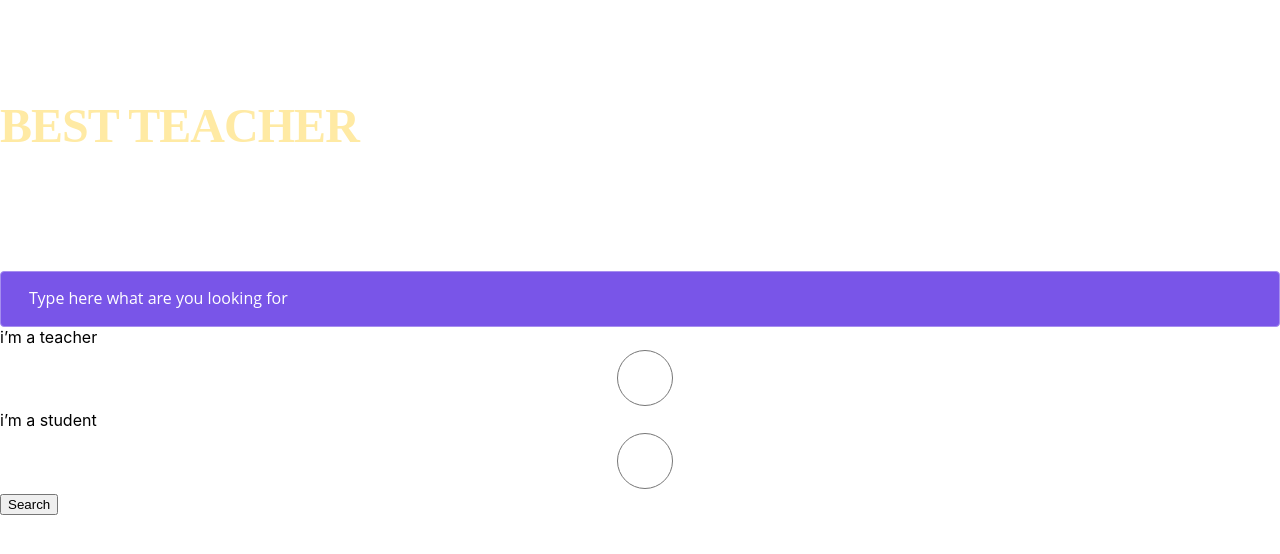
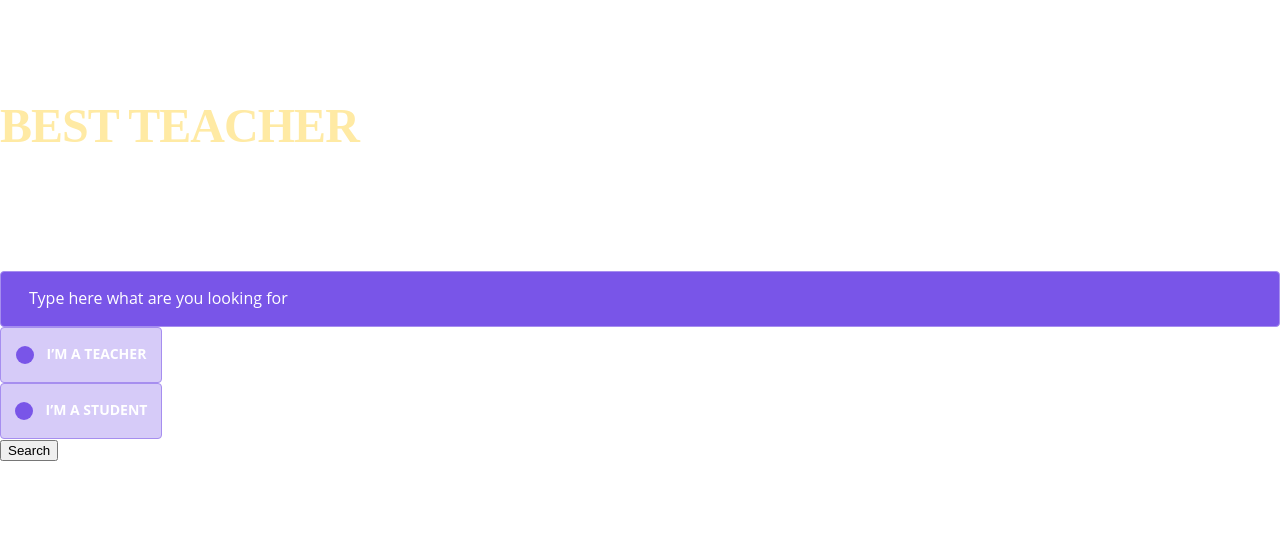
Before and after one commit to Rezende123/eduick, a Next.js app: page /Landing/components/FindBestTeacher/FindBestTeacher.component in a window 1280 px wide. Shown: the top 554 px of the page. Built offline with nearby package versions, Linux system fonts and the light colour scheme.

Commit message:
feat: Layout dos radio buttons

```diff
--- a/src/pages/Landing/components/FindBestTeacher/FindBestTeacher.component.jsx
+++ b/src/pages/Landing/components/FindBestTeacher/FindBestTeacher.component.jsx
@@ -18,13 +18,15 @@ export default function FindBestTeacher() {
                 <form>
                     <input placeholder="Type here what are you looking for" type="text"/>
                     <div>
-                        <div>
+                        <div className={style["search-form__options"]}>
+                            <input name="search-by" id="teacher" type="radio"/>
+                            <span className={style["search-form__options--checkmarck"]}></span>
                             <label htmlFor="teacher">i’m a teacher</label>
-                            <input id="teacher" type="radio"/>
                         </div>
-                        <div>
-                            <label htmlFor="teacher">i’m a student</label>
-                            <input id="teacher" type="radio"/>
+                        <div className={style["search-form__options"]}>
+                            <input name="search-by" id="student" type="radio"/>
+                            <span className={style["search-form__options--checkmarck"]}></span>
+                            <label htmlFor="student">i’m a student</label>
                         </div>
                         <button>
                             Search
--- a/src/pages/Landing/components/FindBestTeacher/FindBestTeacher.module.scss
+++ b/src/pages/Landing/components/FindBestTeacher/FindBestTeacher.module.scss
@@ -49,15 +49,87 @@
     width: 100%;
     height: 56px;
     padding: 12px 28px 12px 28px;
+
+    &::placeholder {
+      font-family: Open Sans;
+      font-style: normal;
+      font-weight: normal;
+      font-size: 16px;
+      line-height: 191.68%;
+
+      color: $color_white;
+    }
   }
 
-  input::placeholder {
-    font-family: Open Sans;
-    font-style: normal;
-    font-weight: normal;
-    font-size: 16px;
-    line-height: 191.68%;
+  &__options {
+    width: 162px;
+    height: 56px;
 
-    color: $color_white;
+    background: rgba(121, 85, 232, 0.3);
+    border: 1px solid #A68EEF;
+    box-sizing: border-box;
+    border-radius: 4px;
+
+    display: flex;
+    align-items: center;
+    justify-content: center;
+    gap: 13px;
+    position: relative;
+    z-index: 1;
+
+    cursor: pointer;
+
+    label {
+      font-family: Open Sans;
+      font-style: normal;
+      font-weight: bold;
+      font-size: 14px;
+      line-height: 191.68%;
+      /* identical to box height, or 27px */
+
+      text-transform: uppercase;
+      cursor: pointer;
+
+      color: $color_white;
+    }
+
+    &--checkmarck {
+      background: #7955E8;
+      width: 18px;
+      height: 18px;
+      border-radius: 50%;
+    }
+
+    input[type=radio] {
+      cursor: pointer;
+      position: absolute;
+      top: 19px;
+      left: 15px;
+      opacity: 0;
+      width: 18px;
+      height: 18px;
+
+      &:checked ~ .search-form__options--checkmarck {
+        background-color: yellow;
+        background-repeat: no-repeat;
+        background-image: url("../../../../../public/images/circle_checked.svg");
+        background-size: 12px 10px;
+        background-position: center;
+
+        &::before {
+          content: "";
+          background: #7955E8;
+          border: 1px solid #A68EEF;
+          box-sizing: border-box;
+          border-radius: 4px;
+          position: absolute;
+          width: 100%;
+          height: 100%;
+          top: 0;
+          left: 0;
+          z-index: -1;
+        }
+      }
+    }
   }
 }
```
Also changed, not shown: public/images/circle_checked.png (added), public/images/circle_checked.svg (added).
